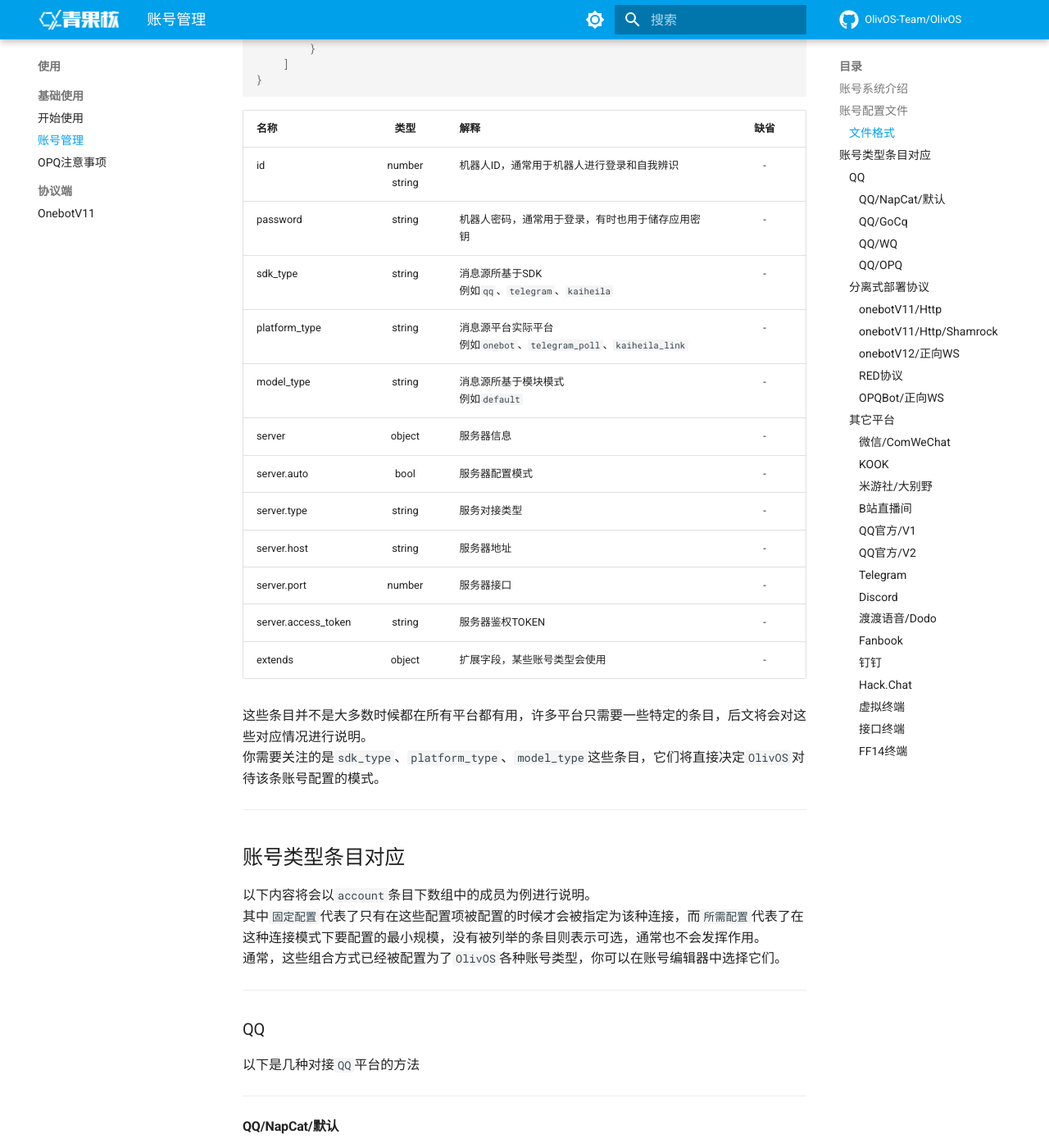
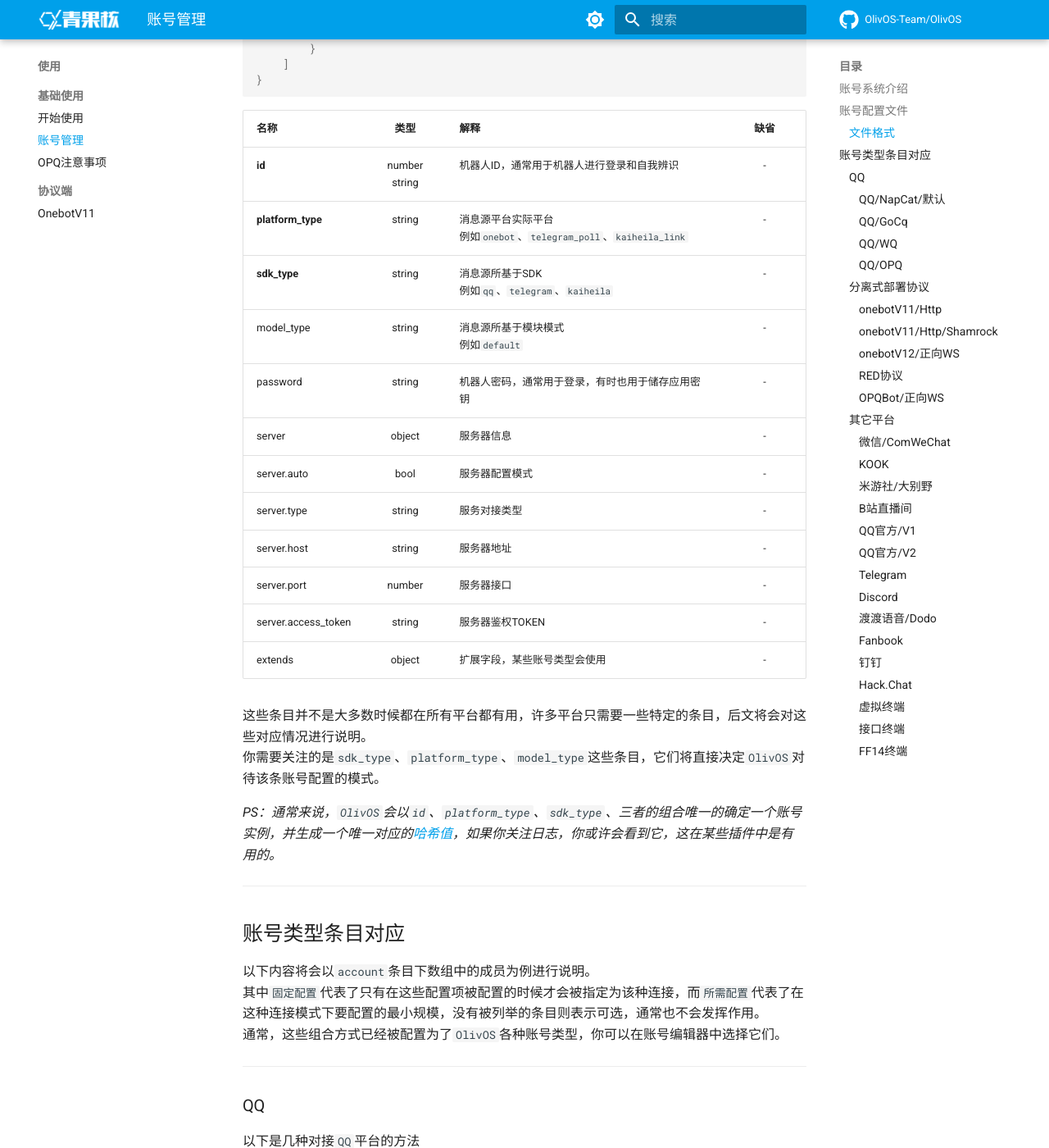
Before and after one commit to OlivOS-Team/OlivOSDoc, an MkDocs documentation site: the page built from docs/User/Account.md, in a window 1280 px wide and 1400 px high, scrolled down 1421 px. Shown: the whole window at 82% size. Built offline with MkDocs 1.6.1 and Material for MkDocs 9.7.7, drawn with Linux system fonts in a browser that asks for light colours; comment, search, counter and statistics services are not loaded.

Commit message:
Update Account.md

```diff
--- a/docs/User/Account.md
+++ b/docs/User/Account.md
@@ -41,11 +41,11 @@
 
 | 名称 | 类型 | 解释 | 缺省 |
 |:---|:--:|:---|:--:|
-| id | number<br/>string | 机器人ID，通常用于机器人进行登录和自我辨识 | - |
+| **id** | number<br/>string | 机器人ID，通常用于机器人进行登录和自我辨识 | - |
+| **platform_type** | string | 消息源平台实际平台<br/>例如`onebot`、`telegram_poll`、`kaiheila_link` | - |
+| **sdk_type** | string | 消息源所基于SDK<br/>例如`qq`、`telegram`、`kaiheila` | - |
+| model_type | string | 消息源所基于模块模式<br/>例如`default` | - |
 | password | string | 机器人密码，通常用于登录，有时也用于储存应用密钥 | - |
-| sdk_type | string | 消息源所基于SDK<br/>例如`qq`、`telegram`、`kaiheila` | - |
-| platform_type | string | 消息源平台实际平台<br/>例如`onebot`、`telegram_poll`、`kaiheila_link` | - |
-| model_type | string | 消息源所基于模块模式<br/>例如`default` | - |
 | server | object | 服务器信息 | - |
 | server.auto | bool | 服务器配置模式 | - |
 | server.type | string | 服务对接类型 | - |
@@ -58,6 +58,8 @@
 
 这些条目并不是大多数时候都在所有平台都有用，许多平台只需要一些特定的条目，后文将会对这些对应情况进行说明。
 你需要关注的是`sdk_type`、`platform_type`、`model_type`这些条目，它们将直接决定`OlivOS`对待该条账号配置的模式。
+
+*PS：通常来说，`OlivOS`会以`id`、`platform_type`、`sdk_type`、三者的组合唯一的确定一个账号实例，并生成一个唯一对应的[哈希值](https://baike.baidu.com/item/%E5%AF%86%E7%A0%81%E6%95%A3%E5%88%97%E5%87%BD%E6%95%B0/14937715)，如果你关注日志，你或许会看到它，这在某些插件中是有用的。*
 
 
 ---
```
